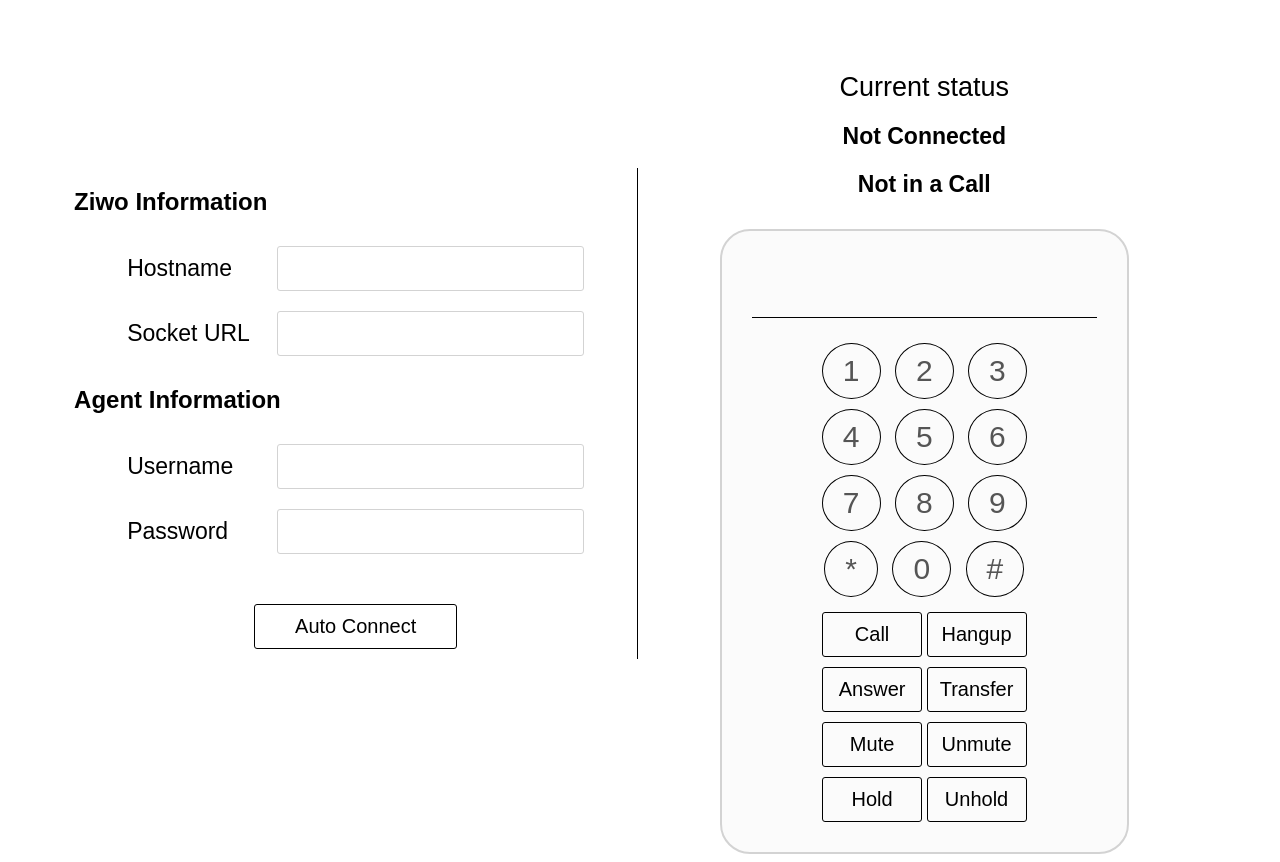
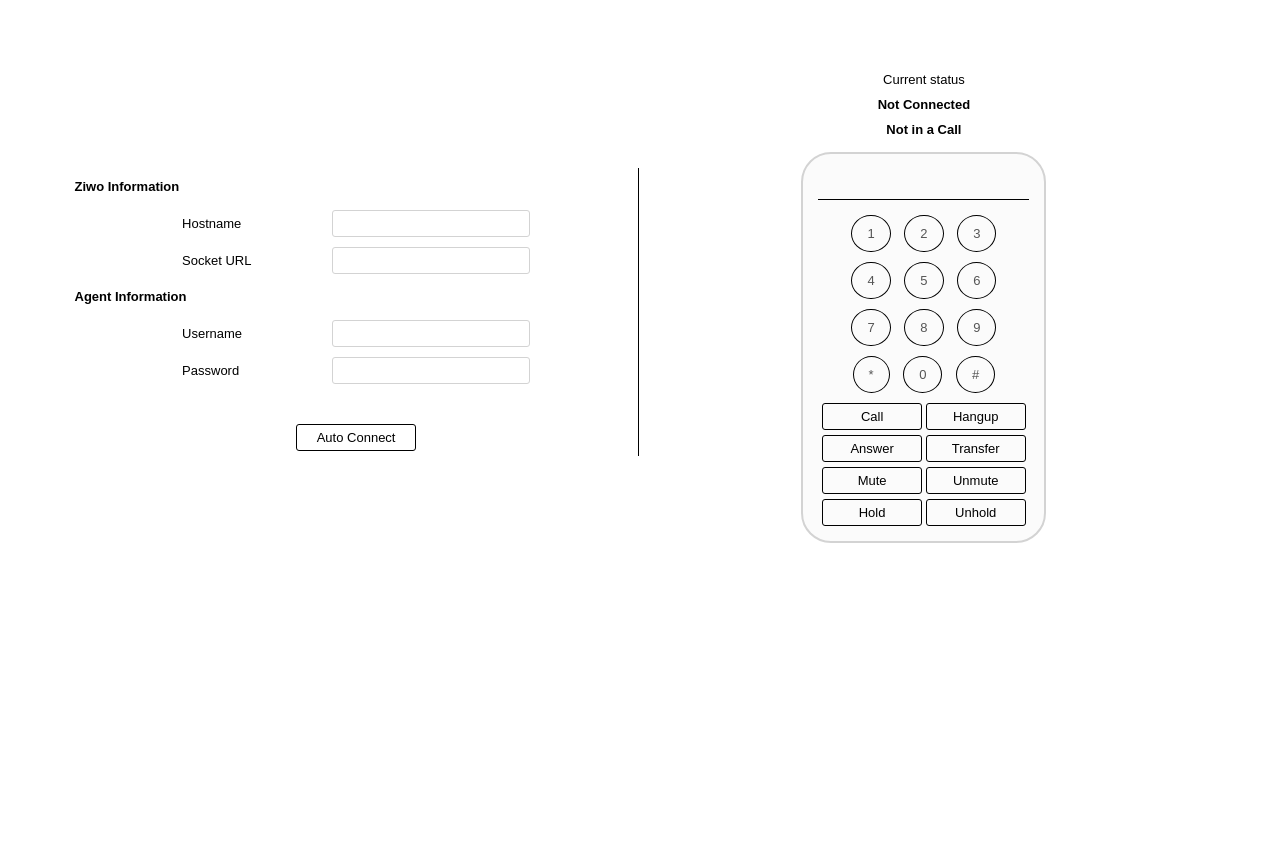
Before and after one commit to ASWATFZLLC/verto-tuto, a website: page aswat-integration/index.html in a window 1280 px wide. After the commit the page ends 800 px from the top, so only its background shows below. Drawn offline with nearby package versions, Linux system fonts and the light colour scheme.

Commit message:
fix: style and dependencies

```diff
--- a/aswat-integration/app.css
+++ b/aswat-integration/app.css
@@ -1,3 +1,6 @@
+* {
+  font-size: 13px !important;
+}
 body {
   /*padding: 20px;*/
   font-family: sans-serif;
@@ -15,7 +18,7 @@
 }
 
 .config-row {
-  padding: 10px;
+  padding: 5px;
   display: flex;
   justify-content: center;
   align-items: center;
@@ -29,7 +32,7 @@
 }
 
 .config-row input {
-  padding: 10px 20px;
+  padding: 5px 10px;
   border-radius: 3px;
   border: 1px solid lightgrey;
   outline: 0;
@@ -38,7 +41,7 @@
 
 .config-action {
   margin-top: 30px;
-  padding: 10px 40px;
+  padding: 5px 20px;
   background-color: white;
   font-size: 20px;
   border: 1px solid black;
@@ -58,13 +61,12 @@
 }
 
 .dialler-status {
-  padding: 5vh 0 30px 0;
-  font-size: 27px;
+  padding: 5vh 0 15px 0;
   font-weight: 200;
 }
 .dialler-status span {
   display: inline-block;
-  padding: 20px 20px 0 20px;
+  padding: 10px 10px 0 10px;
   font-size: 23px;
   font-weight: bold;
 }
@@ -72,7 +74,7 @@
 .dialler-content {
   text-align: center;
   display: inline-block;
-  padding: 30px;
+  padding: 15px;
   transition: border 1s, background-color 1s;
   border: 2px solid lightgrey;
   background-color: rgba(0,0,0,0.015);
@@ -83,16 +85,16 @@
   border: 0;
   border-bottom: 1px solid black;
   background-color: rgba(0,0,0,0);
-  padding: 5px 5px 20px 5px;
-  margin-bottom: 20px;
-  font-size: 26px;
+  padding: 2px 2px 10px 2px;
+  margin-bottom: 10px;
+  font-size: 16px !important;
   text-align: center;
   outline: 0;
 }
 
 .dialler-number {
   display: inline-block;
-  padding: 10px 20px;
+  padding: 10px 15px;
   margin: 5px;
   font-size: 30px;
   color: #555;
@@ -102,8 +104,8 @@
 }
 
 .dialler-action {
-  margin-top: 10px;
-  padding: 10px 0;
+  margin-top: 5px;
+  padding: 5px 0;
   min-width: 100px;
   background-color: rgba(255,255,255,0);
   font-size: 20px;
--- a/basic-integration/app.css
+++ b/basic-integration/app.css
@@ -1,3 +1,6 @@
+* {
+  font-size: 13px !important;
+}
 body {
   /*padding: 20px;*/
   font-family: sans-serif;
@@ -10,12 +13,12 @@
   vertical-align: top;
   text-align: left;
   width: 44vw;
-  margin-top: 27vh;
+  margin-top: 30vh;
   border-right: 1px solid black;
 }
 
 .config-row {
-  padding: 10px;
+  padding: 5px;
   display: flex;
   justify-content: center;
   align-items: center;
@@ -29,7 +32,7 @@
 }
 
 .config-row input {
-  padding: 10px 20px;
+  padding: 5px 10px;
   border-radius: 3px;
   border: 1px solid lightgrey;
   outline: 0;
@@ -38,7 +41,7 @@
 
 .config-action {
   margin-top: 30px;
-  padding: 10px 40px;
+  padding: 5px 20px;
   background-color: white;
   font-size: 20px;
   border: 1px solid black;
@@ -58,13 +61,12 @@
 }
 
 .dialler-status {
-  padding: 5vh 0 30px 0;
-  font-size: 27px;
+  padding: 5vh 0 15px 0;
   font-weight: 200;
 }
 .dialler-status span {
   display: inline-block;
-  padding: 20px 20px 0 20px;
+  padding: 10px 10px 0 10px;
   font-size: 23px;
   font-weight: bold;
 }
@@ -72,7 +74,7 @@
 .dialler-content {
   text-align: center;
   display: inline-block;
-  padding: 30px;
+  padding: 15px;
   transition: border 1s, background-color 1s;
   border: 2px solid lightgrey;
   background-color: rgba(0,0,0,0.015);
@@ -83,16 +85,16 @@
   border: 0;
   border-bottom: 1px solid black;
   background-color: rgba(0,0,0,0);
-  padding: 5px 5px 20px 5px;
-  margin-bottom: 20px;
-  font-size: 26px;
+  padding: 2px 2px 10px 2px;
+  margin-bottom: 10px;
+  font-size: 16px !important;
   text-align: center;
   outline: 0;
 }
 
 .dialler-number {
   display: inline-block;
-  padding: 10px 20px;
+  padding: 10px 15px;
   margin: 5px;
   font-size: 30px;
   color: #555;
@@ -102,8 +104,8 @@
 }
 
 .dialler-action {
-  margin-top: 10px;
-  padding: 10px 0;
+  margin-top: 5px;
+  padding: 5px 0;
   min-width: 100px;
   background-color: rgba(255,255,255,0);
   font-size: 20px;
```
Also changed, not shown: package.json (added, +25 -0 lines), 1 other file.
